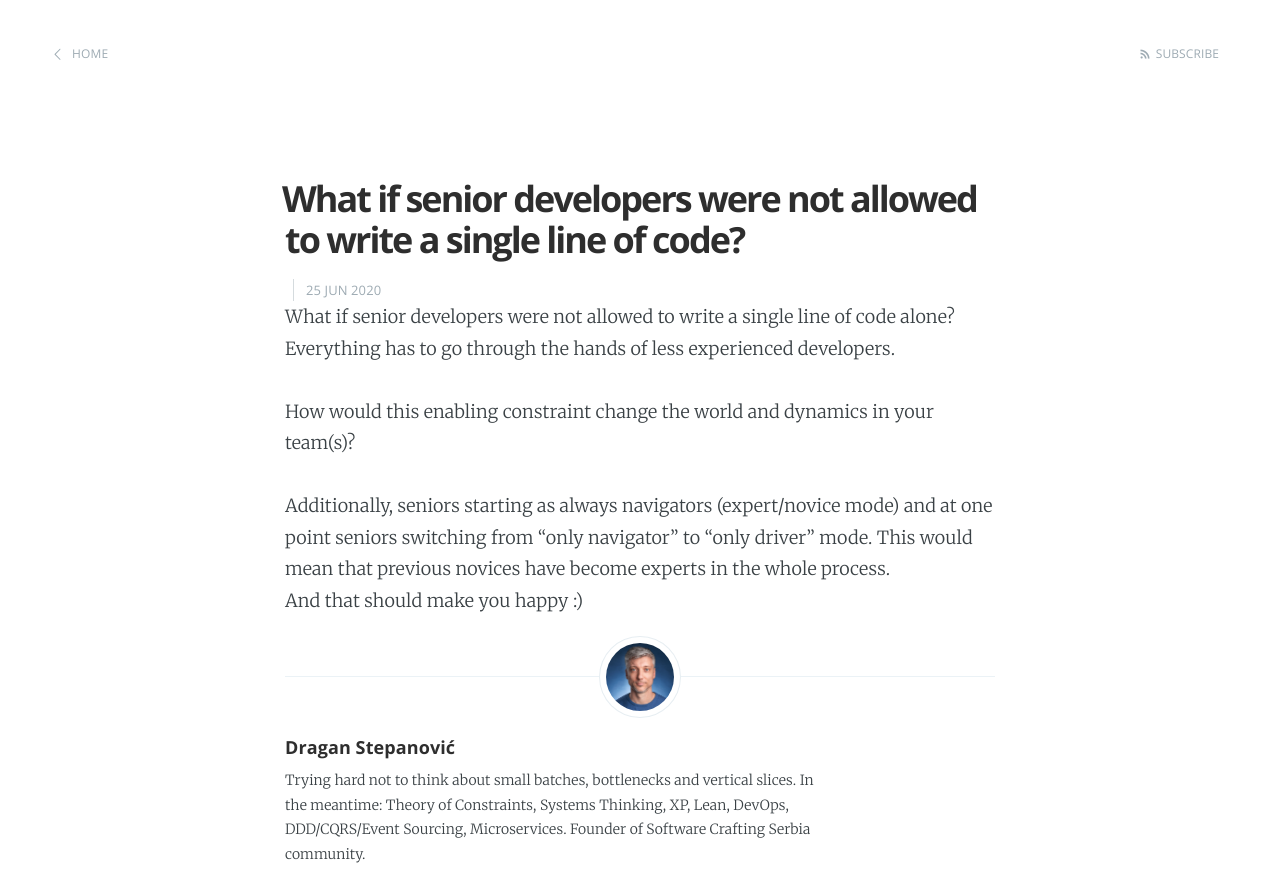
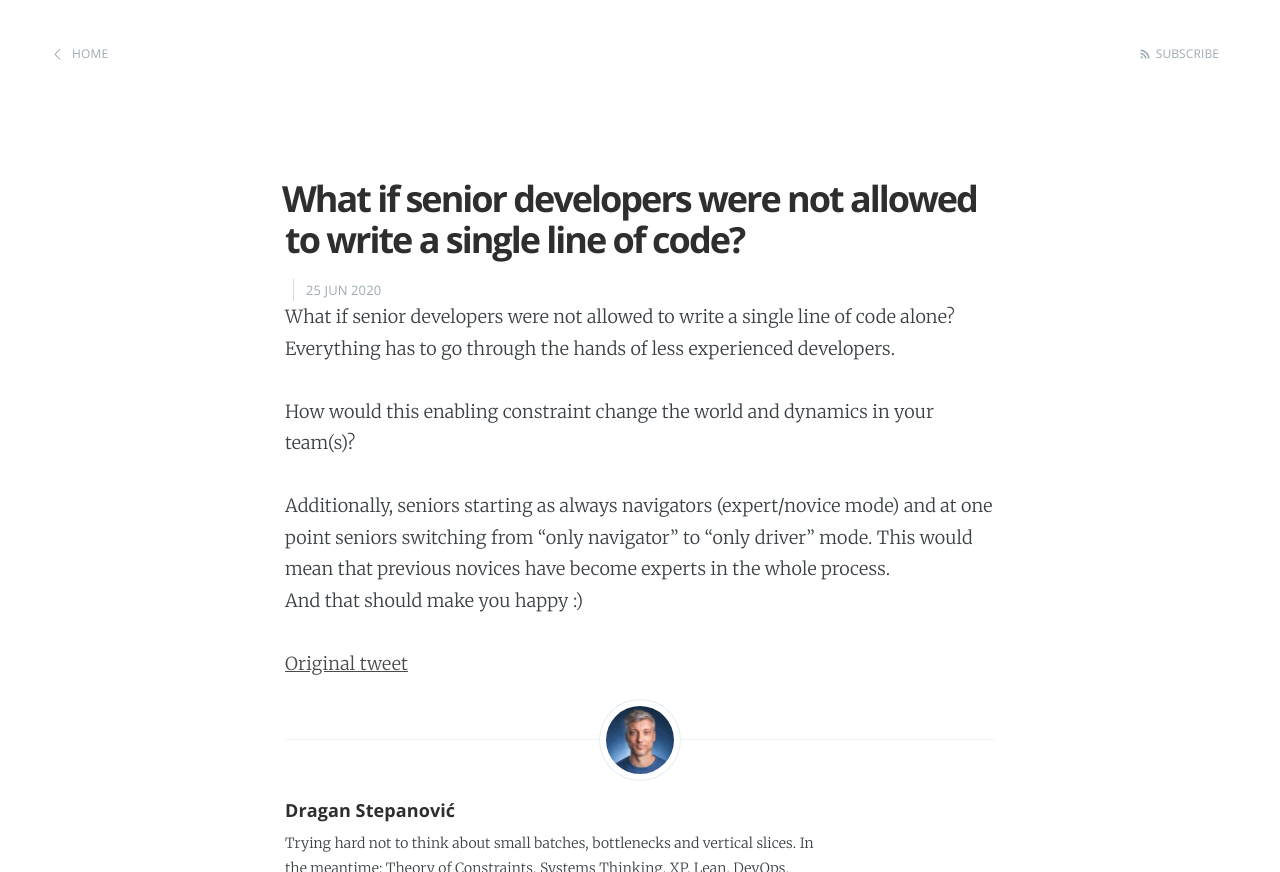
Before and after one commit to dragan-stepanovic/dragan-stepanovic.github.io, a Jekyll site: the page built from _posts/2020-06-25-no-coding-seniors.md, in a window 1280 px wide, cut to the strip 0-872 px from the top of the page. Built offline with Jekyll 4.4.1, drawn with Linux system fonts in a browser that asks for light colours.

Commit message:
Update 2020-06-25-no-coding-seniors.md

```diff
--- a/_posts/2020-06-25-no-coding-seniors.md
+++ b/_posts/2020-06-25-no-coding-seniors.md
@@ -10,3 +10,5 @@ How would this enabling constraint change the world and dynamics in your team(s)
 Additionally, seniors starting as always navigators (expert/novice mode) and at one point seniors switching from "only navigator" to "only driver" mode.
 This would mean that previous novices have become experts in the whole process.
 And that should make you happy :)
+
+[Original tweet](https://twitter.com/d_stepanovic/status/1276257965373259777)
```
